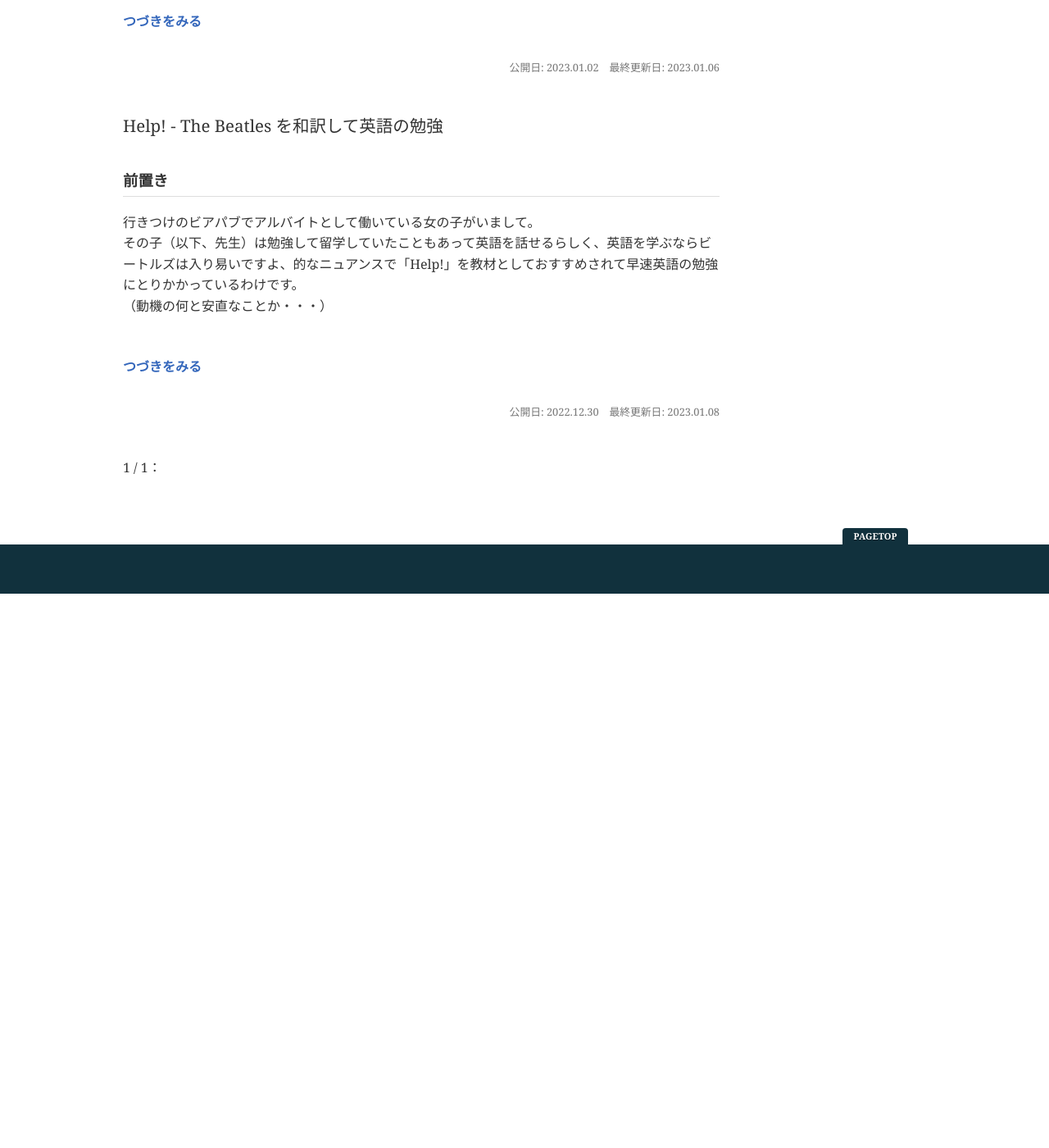
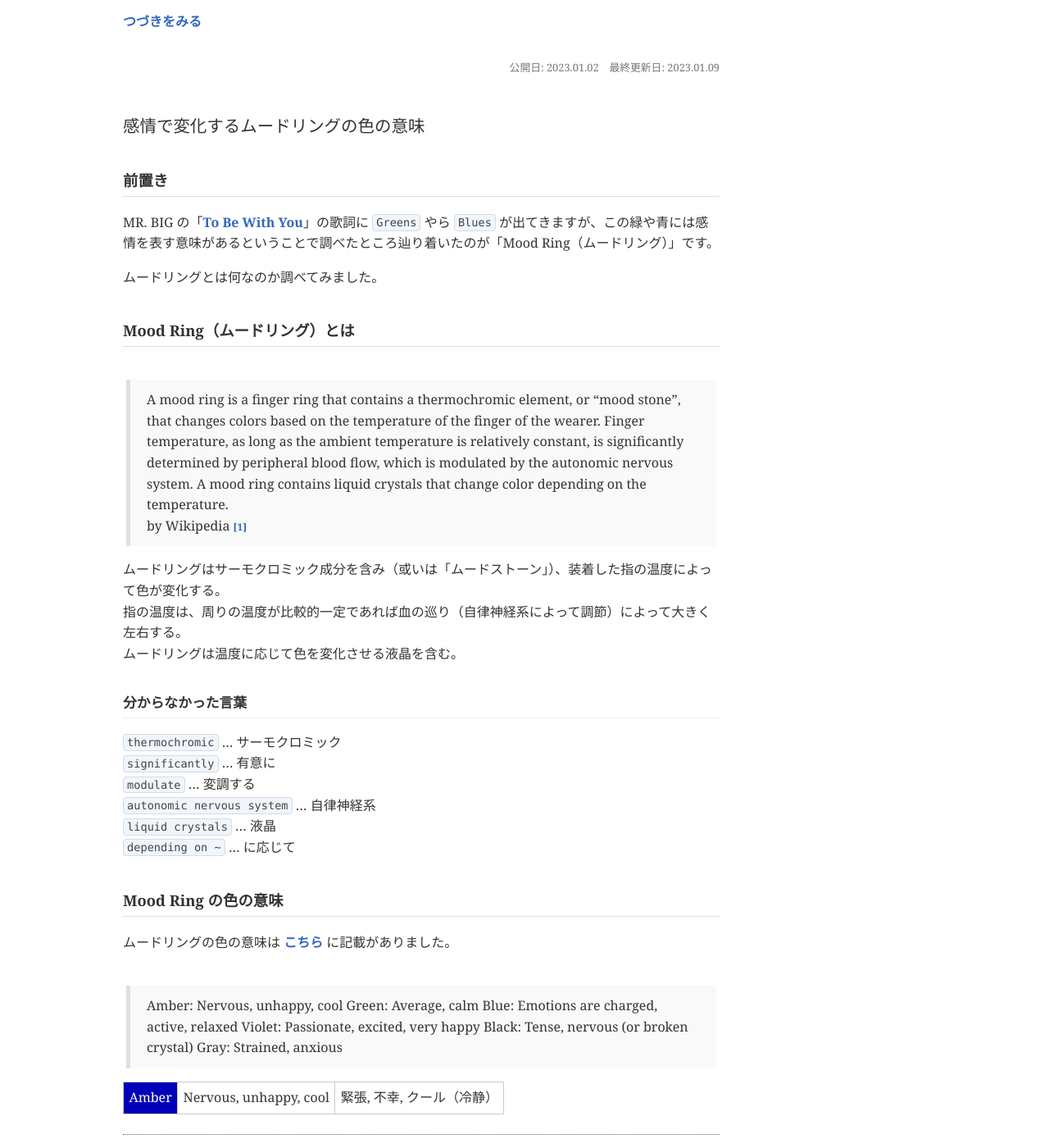
Before and after one commit to tetsuwo/en-study, a Jekyll site: the page built from index.html, in a window 1280 px wide and 1400 px high, scrolled down 1110 px. Shown: the whole window at 82% size. Built offline with Jekyll 4.4.1, drawn with Linux system fonts in a browser that asks for light colours; the list of posts is cut into pages by our own code; before the commit the page ends 1834 px from its top, so only the background shows below that; some of the changed text lies outside the part shown.

Commit message:
add: mood ring

```diff
--- /dev/null
+++ b/_posts/2023-01-02-color-meanings-of-mood-ring.md
@@ -0,0 +1,59 @@
+---
+layout: post
+title: "感情で変化するムードリングの色の意味"
+date: 2023-01-02 09:00:00 +0900
+last_modified_at: 2023-01-02 09:00:00 +0900
+categories:
+- Words
+---
+
+
+## 前置き
+
+MR. BIG の「[To Be With You](/posts/20230102/to-be-with-you-mrbig.html)」の歌詞に `Greens` やら `Blues` が出てきますが、この緑や青には感情を表す意味があるということで調べたところ辿り着いたのが「Mood Ring（ムードリング）」です。
+
+ムードリングとは何なのか調べてみました。
+
+
+## Mood Ring（ムードリング）とは
+
+> A mood ring is a finger ring that contains a thermochromic element, or "mood stone", that changes colors based on the temperature of the finger of the wearer. Finger temperature, as long as the ambient temperature is relatively constant, is significantly determined by peripheral blood flow, which is modulated by the autonomic nervous system. A mood ring contains liquid crystals that change color depending on the temperature.
+> by Wikipedia [^wikipedia-moodring]
+
+ムードリングはサーモクロミック成分を含み（或いは「ムードストーン」）、装着した指の温度によって色が変化する。
+指の温度は、周りの温度が比較的一定であれば血の巡り（自律神経系によって調節）によって大きく左右する。
+ムードリングは温度に応じて色を変化させる液晶を含む。
+
+### 分からなかった言葉
+
+`thermochromic` ... サーモクロミック
+`significantly` ... 有意に
+`modulate` ... 変調する
+`autonomic nervous system` ... 自律神経系
+`liquid crystals` ... 液晶
+`depending on ~` ... に応じて
+
+
+## Mood Ring の色の意味
+
+ムードリングの色の意味は [こちら](https://www.thoughtco.com/mood-ring-colors-and-meanings-608026) に記載がありました。
+
+> Amber: Nervous, unhappy, cool
+> Green: Average, calm
+> Blue: Emotions are charged, active, relaxed
+> Violet: Passionate, excited, very happy
+> Black: Tense, nervous (or broken crystal)
+> Gray: Strained, anxious
+
+<table>
+<tr>
+<td style="background-color:#00b; color:#fff;">Amber</td>
+<td>Nervous, unhappy, cool</td>
+<td>緊張, 不幸, クール（冷静）</td>
+</tr>
+</table>
+
+
+----
+
+[^wikipedia-moodring]: [Mood ring](https://en.wikipedia.org/wiki/Mood_ring) - This page was last edited on 6 January 2023, at 05:18 (UTC).
--- a/_posts/2023-01-02-to-be-with-you-mrbig.md
+++ b/_posts/2023-01-02-to-be-with-you-mrbig.md
@@ -2,7 +2,7 @@
 layout: post
 title: "To Be With You - MR. BIG を和訳して英語の勉強"
 date: 2023-01-02 10:00:00 +0900
-last_modified_at: 2023-01-06 19:00:00 +0900
+last_modified_at: 2023-01-09 13:00:00 +0900
 categories:
 - Lyrics
 tags:
@@ -142,7 +144,7 @@
 > A broken heart can't be that bad
 
 元気をだしなよ
-彼が君に何をしたっていうんだ
+彼が君に何をしたっていうんだ、言ってごらんよ
 立ち上がるんだ
 失恋はそんなに悪いものじゃないよ
 
@@ -152,10 +154,10 @@
 > So come on baby, come on over
 > Let me be the one to show you
 
-過ぎたこと、そう過ぎたことさ
-運命が二人を引き離したんだろう
+終わるときは終わるのさ
+運命が二人を引き離したんだよ
 だからこっちにおいてよ、さあおいで
-僕に示させてよ
+君の運命の人だってことを証明させてよ
 
 
 > (I'm the one who wants to be with you)
@@ -187,6 +189,7 @@
 > So come on baby, come on over
 > Let me be the one to hold you
 
+僕は全て見ていたよ
 (I've seen it all go down) 未訳
 君の恋は雨に流されたんだ
 だからこっちにおいで、さあ
@@ -210,26 +213,73 @@
 >> **A broken heart can't be that bad**
 >
 > 元気をだしなよ
-> 彼が君に何をしたっていうんだ
+> 彼が君に何をしたっていうんだ、言ってごらんよ
 > 立ち上がるんだ
 > 失恋はそんなに悪いものじゃないよ
 
 ##### Hold on
-{:.no_toc}
 
 `hold on` は「続けていく」「持続する」「ふんばる」的な意味があるので、ここでは「ふんばる」を採用して「元気をだしなよ」にしてみました。
 
 #### Show me what he's done to you
-{:.no_toc}
 
-`Show me` で、僕に教えてくれ、 `what he's done to you` は `done to you` で「あなたにしたこと」なので「彼が君に何をしたっていうんだ」としました。
+`Show me` で、僕に教えてくれ、 `what he's done to you` は `done to you` で「あなたにしたこと」なので「彼が君に何をしたっていうんだ、言ってごらんよ」としました。
 
 ##### A broken heart can't be that bad
-{:.no_toc}
 
-- `A broken heart` は「失恋」
-- `that bad` は「そんなに悪い」
-- なので「失恋はそんなに悪いものじゃないよ」としました
+`A broken heart` は「失恋」、`that bad` は「そんなに悪い」なので「失恋はそんなに悪いものじゃないよ」としました
+
+
+>> When it's through, it's through
+>> **Fate will twist the both of you**
+>> So come on baby, come on over
+>> **Let me be the one to show you**
+>
+> 終わるときは終わるのさ
+> 運命が二人を引き離したんだよ
+> だからこっちにおいてよ、さあおいで
+> 君の運命の人だってことを証明させてよ
+
+##### Fate will twist the both of you
+
+`Fate` は「運命」、`twist` は「撚り合わせる、捻る、歪める」、`both of you` は「二人とも」なので直訳すると「運命が二人を歪めるだろう」です。
+
+意訳すれば「運命が二人を引き離したんだよ」「運命の二人じゃなかったんだよ」くらいかなと。
+
+##### Let me be the one to show you
+
+`let me ~` は「〜してあげる」、`show you` は「君に教える、示す、証明する」、`be the one` は「その人になる」なので、直訳すれば「その人になる証明してあげる」なのかなと。
+
+意訳すれば「君の運命の人だってことを証明させてよ」になるのかなと思います。
+
+
+>> (**I'm the one who wants to be with you**)
+>> (Deep inside I hope you feel it too)
+>> Feel it too
+>> (**Waited on a line of greens and blues**)
+>> Waited on a line
+>> Just to be the next to be with you
+>
+> 君と一緒にいたいのは僕なんだ
+> 心の奥底で君もそう思ってくれてたら
+> 嫉妬と憂鬱な気持ちで待ったんだ
+> 次に君の隣にいるために
+
+##### I'm the one who wants to be with you
+
+直訳すれば「僕は君と一緒にいたいその人である」で、意訳して「君と一緒にいたいのは僕なんだ」としました。
+
+##### Waited on a line of greens and blues
+
+###### 色のイメージ
+<table>
+<tr>
+<td style="background-color:#00b; color:#fff;">Blue</td>
+<td></td>
+</tr>
+</table>
+
+
 
 
 ----
```
Also changed, not shown: other parts of _posts/2023-01-02-to-be-with-you-mrbig.md (+2 -0 lines).
